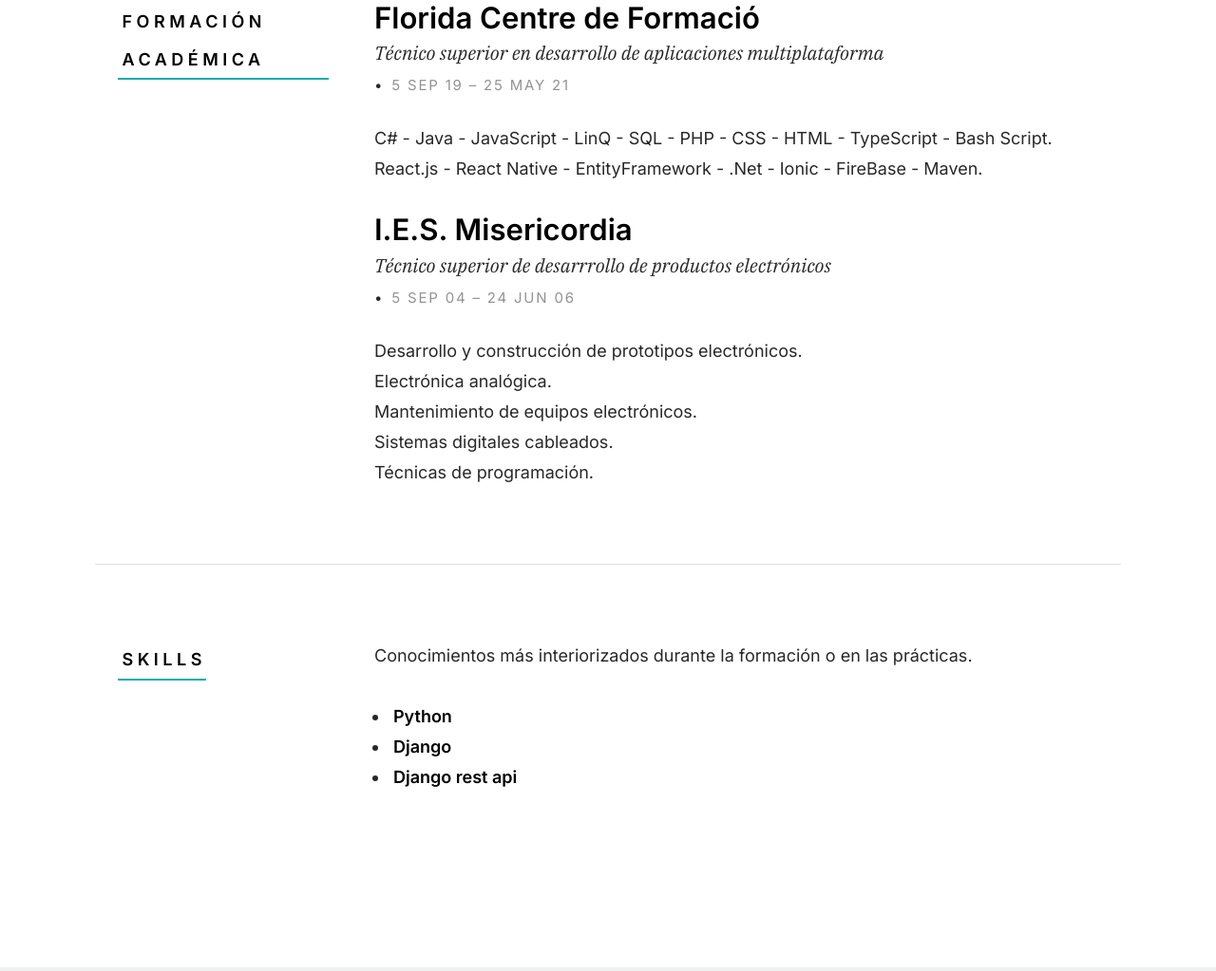
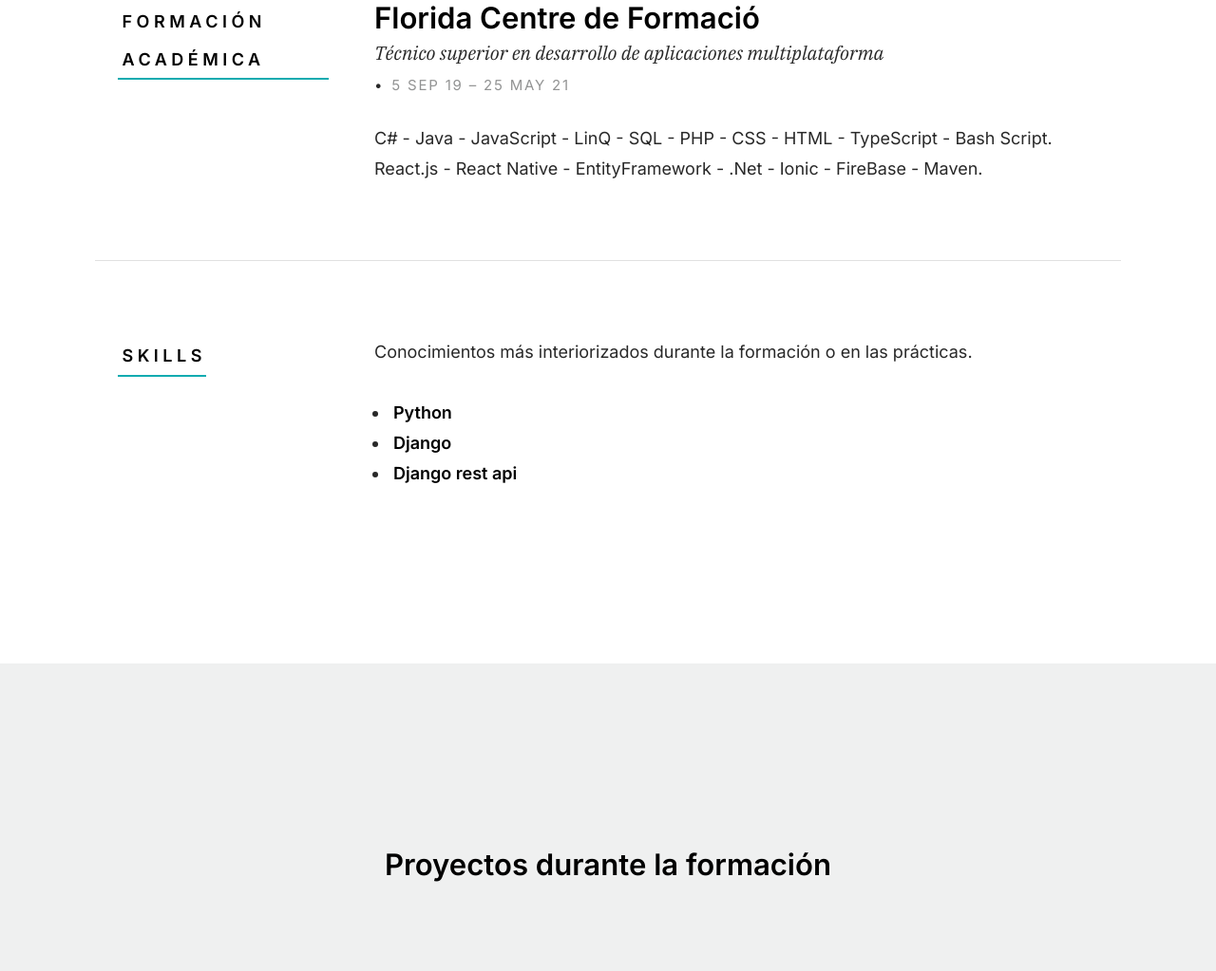
Before and after one commit to juanlujdev/juanlujDev.github.io, a plain HTML site: page index.html in a window 1280 px wide. Shown: the part 2335-3358 px from the top of the page at 95% size. Drawn offline with Linux system fonts and the light colour scheme.

Commit message:
add new curriculu, change image portfolio

```diff
--- a/index.html
+++ b/index.html
@@ -29,7 +29,7 @@
     <!--        <link rel="icon" type="image/png" sizes="32x32" href="images/icons/icon-tag.svg">
             <link rel="icon" type="image/png" sizes="16x16" href="images/icons/icon-tag.svg">-->
     <meta property="og:image"
-          content="https://jaxenter.com/wp-content/uploads/2019/09/shutterstock_753972046-768x512.jpg"/>
+          content="images/header.jpg"/>
     <meta property="og:description" content="Un poco de mí"/>
     <link rel="manifest" href="site.webmanifest">
 
@@ -241,23 +241,6 @@
                     React.js - React Native - EntityFramework - .Net - Ionic - FireBase - Maven.<br>
                 </p>
 
-                <div class="resume-block__header">
-                    <h4 class="h3">I.E.S. Misericordia</h4>
-                    <p class="resume-block__header-meta">
-                        <span>Técnico superior de desarrrollo de productos electrónicos</span><br>
-                        <span class="resume-block__header-date">
-                              5 sep 04 – 24 jun 06
-                            </span>
-                    </p>
-                </div>
-
-                <p>
-                    Desarrollo y construcción de prototipos electrónicos.<br>
-                    Electrónica analógica.<br>
-                    Mantenimiento de equipos electrónicos.<br>
-                    Sistemas digitales cableados.<br>
-                    Técnicas de programación.<br>
-                </p>
             </div> <!-- end resume-block -->
         </div>
     </div> <!-- s-resume__section -->
```
Also changed, not shown: 1 other file.
